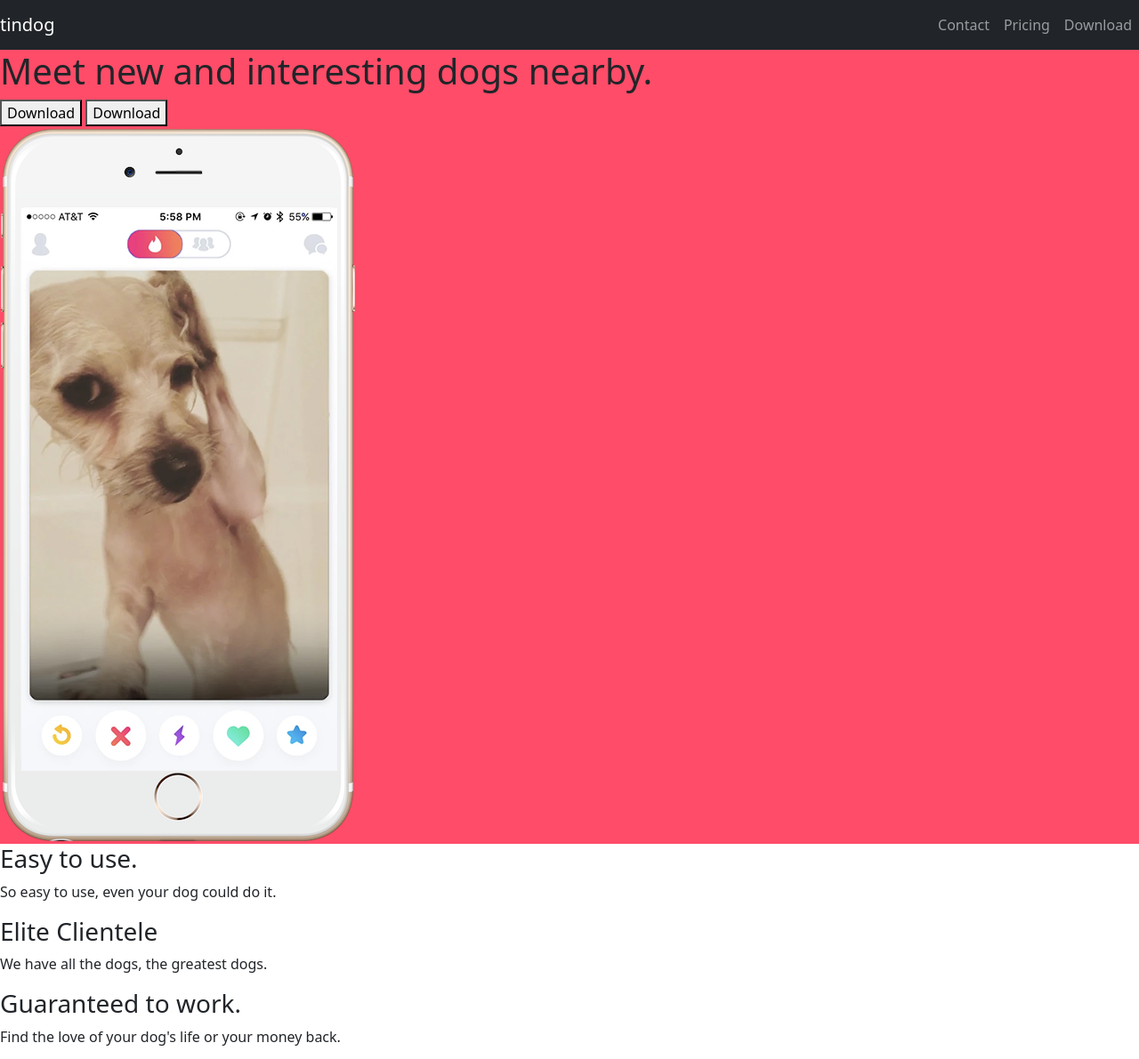
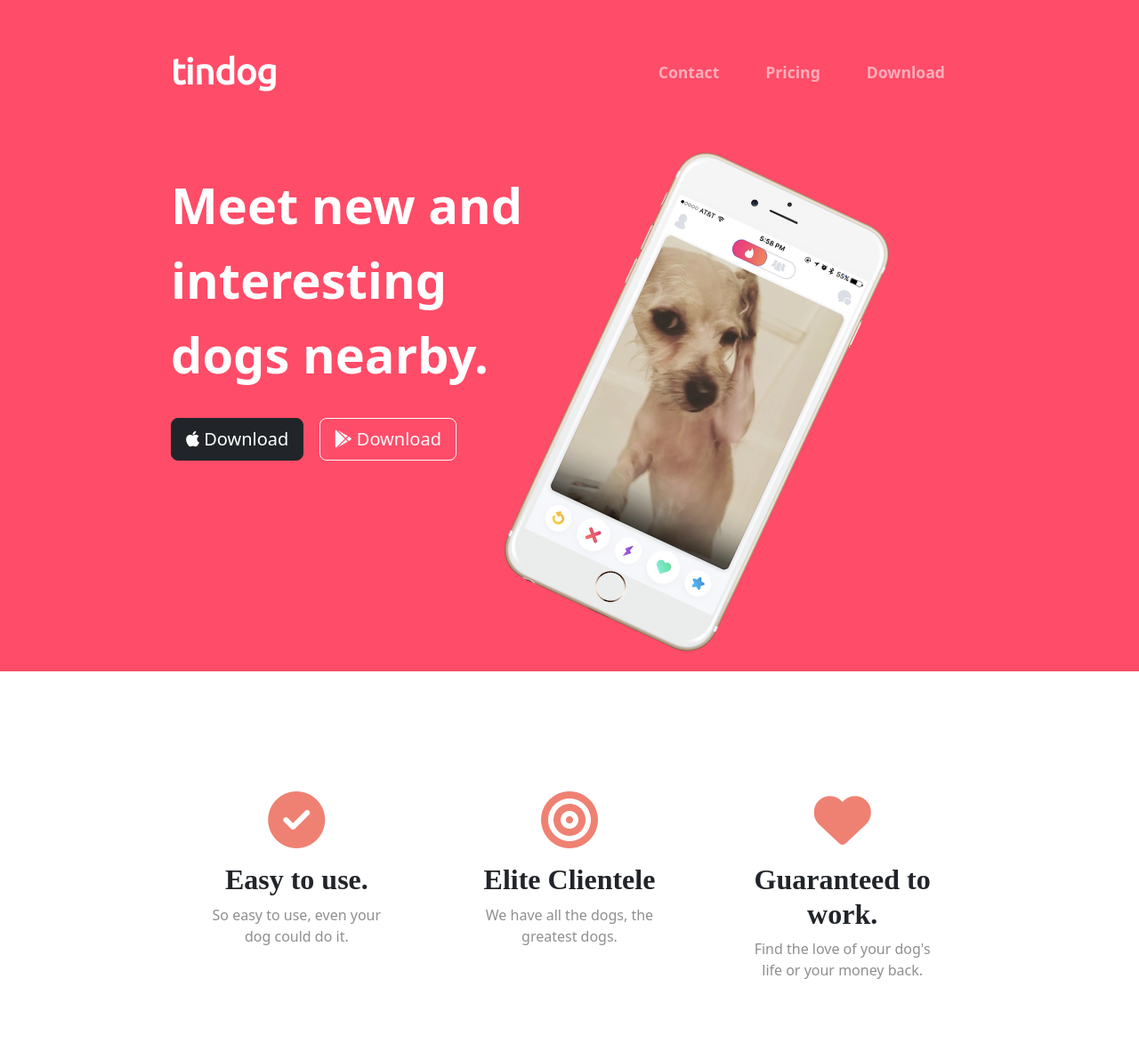
Before and after one commit to kLeister07/TinDog, a plain HTML site: page index.html in a window 1280 px wide. Shown: the top 1191 px of the page at 89% size. Drawn offline with nearby package versions, Linux system fonts and the light colour scheme.

Commit message:
features section

```diff
--- a/css/styles.css
+++ b/css/styles.css
@@ -1,3 +1,82 @@
 #title {
     background-color: #ff4c68;
+    color: #fff;
 }
+
+body {
+
+}
+
+h1 {
+    /* font-family: Montserrrat-Black; */
+    font-size: 3.5rem;
+    line-height: 1.5;
+   font-weight: 800;
+}
+
+h3 {
+    font-family: "Montserrat-Bold";
+    font-weight: 800;
+    font-size: 2rem;
+}
+
+p {
+    color: #8f8f8f;
+}
+
+.container-fluid {
+padding: 3% 15%;
+}
+
+/* Navigation Bar */
+.navbar {
+    padding-bottom: 4.5rem;
+}
+
+.navbar-brand {
+    font-family: "Ubuntu";
+    font-size: 2.5rem;
+    font-weight: bold;
+    /* padding-left: 1.7rem; */
+}
+
+.nav-item {
+    padding: 0 18px;
+    font-weight: bold;
+}
+
+.nav-link {
+    font-size: 1.1rem;
+}
+
+/* Download Buttons */
+
+.download-button {
+    margin: 5% 3% 5% 0;
+}
+
+/* Title Image */
+
+.title-image {
+    width: 60%;
+    transform: rotate(25deg);
+}
+
+/* Features Section*/
+
+#features {
+    padding: 7% 15%;
+}
+
+.feature-box {
+    text-align: center;
+    padding: 5%;
+}
+
+.icon {
+    color: #ef8172;
+    margin-bottom: 1rem;
+}
+.icon:hover {
+    color:#ff4c68;
+}
--- a/index.html
+++ b/index.html
@@ -5,18 +5,35 @@
   <meta charset="utf-8">
   <meta name="viewport" content="width=device-width, initial-scale=1">
   <title>TinDog</title>
+  <!-- Font Awesome -->
+  <script src="https://kit.fontawesome.com/a63ec15206.js" crossorigin="anonymous"></script>
+
+  <!-- Google Fonts -->
+  <link rel="preconnect" href="https://fonts.googleapis.com">
+  <link rel="preconnect" href="https://fonts.gstatic.com" crossorigin>
+  <link href="https://fonts.googleapis.com/css2?family=Montserrat:wght@400;815&family=Ubuntu&display=swap"
+    rel="stylesheet">
+
+  <!-- CSS Stylesheets -->
+  <link href="https://cdn.jsdelivr.net/npm/bootstrap@5.2.0-beta1/dist/css/bootstrap.min.css" rel="stylesheet"
+    integrity="sha384-0evHe/X+R7YkIZDRvuzKMRqM+OrBnVFBL6DOitfPri4tjfHxaWutUpFmBp4vmVor" crossorigin="anonymous">
   <link rel="stylesheet" href="css/styles.css">
-  <link href="https://cdn.jsdelivr.net/npm/bootstrap@5.2.0-beta1/dist/css/bootstrap.min.css" rel="stylesheet" integrity="sha384-0evHe/X+R7YkIZDRvuzKMRqM+OrBnVFBL6DOitfPri4tjfHxaWutUpFmBp4vmVor" crossorigin="anonymous">
 </head>
+
+
+
+
+
 
 <body>
 
   <section id="title">
+    <div class="container-fluid">
 
       <!-- Nav Bar -->
 
 
-    <nav class="navbar navbar-expand-lg navbar-dark bg-dark">
+      <nav class="navbar navbar-expand-lg navbar-dark">
         <button class="navbar-toggler" type="button" data-bs-toggle="collapse" data-bs-target="#navbarTogglerDemo02"
           aria-controls="navbarTogglerDemo02" aria-expanded="false" aria-label="Toggle navigation">
           <span class="navbar-toggler-icon"></span>
@@ -39,31 +56,45 @@
 
       <!-- Title -->
 
-    <div>
+      <div class="row">
+        <div class="col-lg-6">
           <h1>Meet new and interesting dogs nearby.</h1>
-      <button type="button">Download</button>
-      <button type="button">Download</button>
+          <button type="button" class="btn btn-dark btn-lg download-button"><i class="fa-brands fa-apple"></i>
+            Download</button>
+          <button type="button" class="btn btn-outline-light btn-lg download-button"><i
+              class="fa-brands fa-google-play"></i> Download</button>
+
         </div>
-    <div>
-      <img src="images/iphone6.png" alt="iphone-mockup">
+        <div class="col-lg-6">
+          <img class="title-image" src="images/iphone6.png" alt="iphone-mockup">
         </div>
-
+      </div>
+    </div>
   </section>
 
 
   <!-- Features -->
 
   <section id="features">
-
+<div class="row">
+    <div class="feature-box col-lg-4">
+      <i class="icon fa-solid fa-circle-check fa-4x"></i>
       <h3>Easy to use.</h3>
       <p>So easy to use, even your dog could do it.</p>
+    </div>
 
+    <div class="feature-box col-lg-4">
+      <i class="icon fa-solid fa-bullseye fa-4x"></i>
       <h3>Elite Clientele</h3>
       <p>We have all the dogs, the greatest dogs.</p>
+    </div>
 
+    <div class="feature-box col-lg-4">
+      <i class="icon fa-solid fa-heart fa-4x"></i>
       <h3>Guaranteed to work.</h3>
       <p>Find the love of your dog's life or your money back.</p>
-
+    </div>
+  </div>
   </section>
 
 
@@ -146,9 +177,13 @@
     <p>© Copyright TinDog</p>
 
   </footer>
-
-  <script src="https://cdn.jsdelivr.net/npm/@popperjs/core@2.11.5/dist/umd/popper.min.js" integrity="sha384-Xe+8cL9oJa6tN/veChSP7q+mnSPaj5Bcu9mPX5F5xIGE0DVittaqT5lorf0EI7Vk" crossorigin="anonymous"></script>
-  <script src="https://cdn.jsdelivr.net/npm/bootstrap@5.2.0-beta1/dist/js/bootstrap.min.js" integrity="sha384-kjU+l4N0Yf4ZOJErLsIcvOU2qSb74wXpOhqTvwVx3OElZRweTnQ6d31fXEoRD1Jy" crossorigin="anonymous"></script>
+  <!-- Bootstrap Scripts -->
+  <script src="https://cdn.jsdelivr.net/npm/@popperjs/core@2.11.5/dist/umd/popper.min.js"
+    integrity="sha384-Xe+8cL9oJa6tN/veChSP7q+mnSPaj5Bcu9mPX5F5xIGE0DVittaqT5lorf0EI7Vk" crossorigin="anonymous">
+  </script>
+  <script src="https://cdn.jsdelivr.net/npm/bootstrap@5.2.0-beta1/dist/js/bootstrap.min.js"
+    integrity="sha384-kjU+l4N0Yf4ZOJErLsIcvOU2qSb74wXpOhqTvwVx3OElZRweTnQ6d31fXEoRD1Jy" crossorigin="anonymous">
+  </script>
 </body>
 
 </html>
```
Lines whose indentation alone changed are shown as unchanged.
